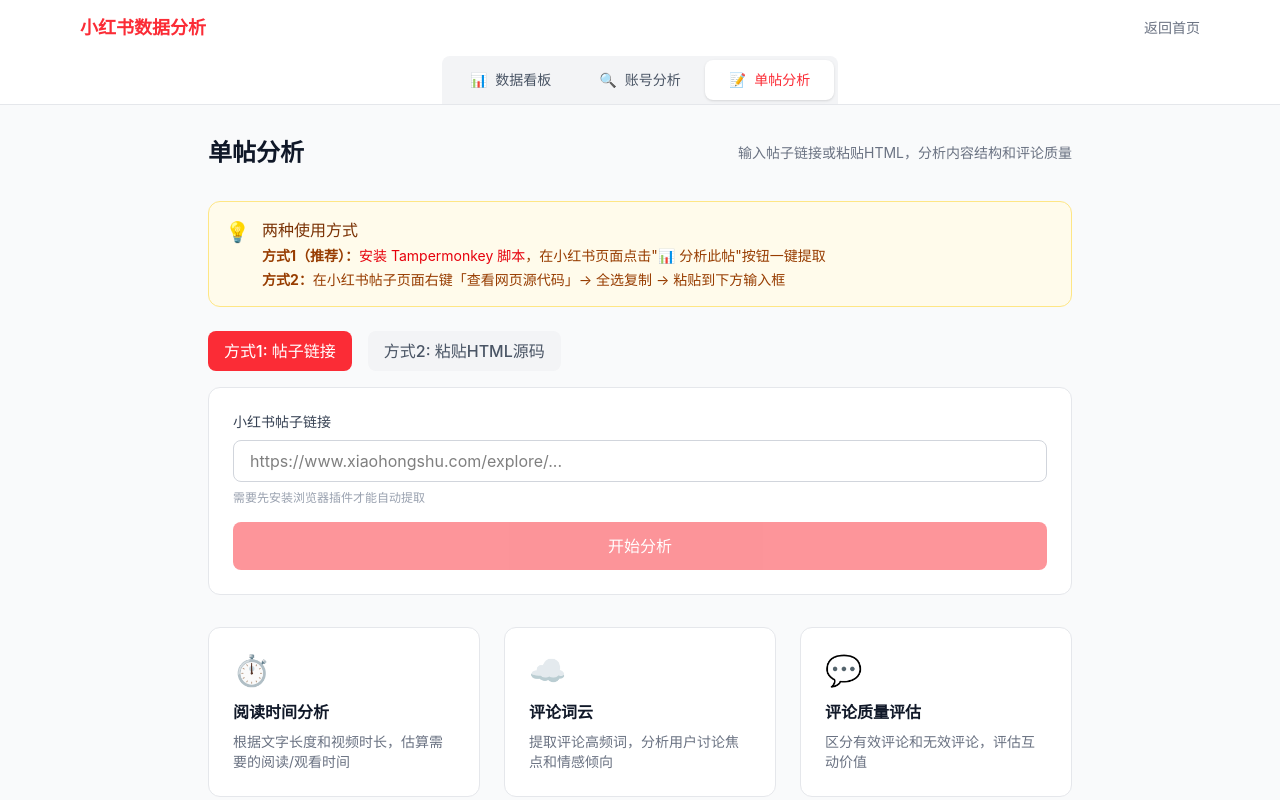
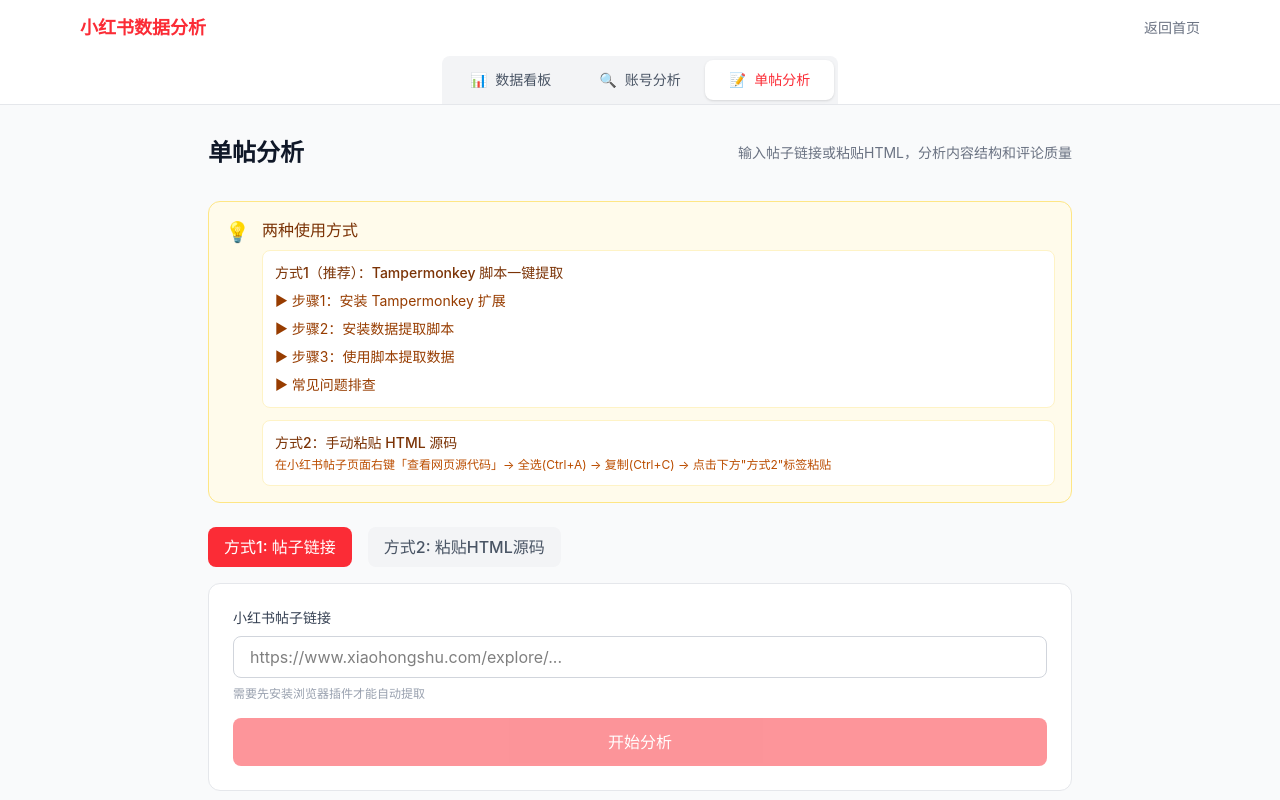
Before and after one commit to CenterTea/xhs-analytics, a React (Vite) app: page /post-analysis in a window 1280 px wide. Shown: the top 800 px of the page. Built offline with nearby package versions, Linux system fonts and the light colour scheme; the HTML template or start-up script is replaced by a standard one.

Commit message:
Add detailed Tampermonkey installation tutorial

```diff
--- a/src/pages/PostAnalysisPage.tsx
+++ b/src/pages/PostAnalysisPage.tsx
@@ -233,22 +233,73 @@
       <div className="bg-amber-50 rounded-xl border border-amber-200 p-4 mb-6">
         <div className="flex items-start gap-3">
           <span className="text-xl">💡</span>
-          <div>
-            <h4 className="font-medium text-amber-900 mb-1">两种使用方式</h4>
-            <p className="text-sm text-amber-800">
-              <strong>方式1（推荐）：</strong>
-              <a
-                href="/xhs-analytics/xhs-extractor.user.js"
-                target="_blank"
-                className="text-red-600 hover:underline"
-              >
-                安装 Tampermonkey 脚本
-              </a>
-              ，在小红书页面点击"📊 分析此帖"按钮一键提取
-            </p>
-            <p className="text-sm text-amber-800 mt-1">
-              <strong>方式2：</strong>在小红书帖子页面右键「查看网页源代码」→ 全选复制 → 粘贴到下方输入框
-            </p>
+          <div className="flex-1">
+            <h4 className="font-medium text-amber-900 mb-2">两种使用方式</h4>
+
+            {/* 方式1 详细教程 */}
+            <div className="bg-white rounded-lg p-3 mb-3 border border-amber-100">
+              <p className="text-sm font-medium text-amber-900 mb-2">方式1（推荐）：Tampermonkey 脚本一键提取</p>
+
+              <div className="space-y-2">
+                <details className="group">
+                  <summary className="cursor-pointer text-sm text-amber-800 hover:text-amber-900 flex items-center gap-1">
+                    <span className="transition-transform group-open:rotate-90">▶</span>
+                    步骤1：安装 Tampermonkey 扩展
+                  </summary>
+                  <div className="mt-2 pl-4 text-xs text-amber-700 space-y-1">
+                    <p>• Chrome/Edge 用户：访问 Chrome 网上应用店，搜索"Tampermonkey"，点击"添加至 Chrome"</p>
+                    <p>• Safari 用户：Mac App Store 搜索"Tampermonkey"安装</p>
+                    <p>• 安装成功后，浏览器右上角会出现一个黑色/彩色的圆形图标</p>
+                  </div>
+                </details>
+
+                <details className="group">
+                  <summary className="cursor-pointer text-sm text-amber-800 hover:text-amber-900 flex items-center gap-1">
+                    <span className="transition-transform group-open:rotate-90">▶</span>
+                    步骤2：安装数据提取脚本
+                  </summary>
+                  <div className="mt-2 pl-4 text-xs text-amber-700 space-y-1">
+                    <p>• 点击下方链接：<a href="/xhs-analytics/xhs-extractor.user.js" target="_blank" className="text-red-600 hover:underline font-medium">安装小红书数据提取脚本</a></p>
+                    <p>• 浏览器会跳转到 Tampermonkey 的安装确认页面</p>
+                    <p>• 点击页面上的"安装"按钮（绿色按钮）</p>
+                    <p>• 安装成功后，Tampermonkey 图标会显示数字"1"，表示有1个脚本在运行</p>
+                  </div>
+                </details>
+
+                <details className="group">
+                  <summary className="cursor-pointer text-sm text-amber-800 hover:text-amber-900 flex items-center gap-1">
+                    <span className="transition-transform group-open:rotate-90">▶</span>
+                    步骤3：使用脚本提取数据
+                  </summary>
+                  <div className="mt-2 pl-4 text-xs text-amber-700 space-y-1">
+                    <p>• 打开任意小红书帖子页面（如 xiaohongshu.com/explore/xxxxx）</p>
+                    <p>• 等待页面完全加载（约2-3秒）</p>
+                    <p>• 页面右上角会出现红色按钮"📊 分析此帖"</p>
+                    <p>• 点击按钮，脚本会自动滚动加载评论（最多500条）</p>
+                    <p>• 数据提取完成后，会自动跳转到本页面并显示分析结果</p>
+                  </div>
+                </details>
+
+                <details className="group">
+                  <summary className="cursor-pointer text-sm text-amber-800 hover:text-amber-900 flex items-center gap-1">
+                    <span className="transition-transform group-open:rotate-90">▶</span>
+                    常见问题排查
+                  </summary>
+                  <div className="mt-2 pl-4 text-xs text-amber-700 space-y-1">
+                    <p>• <strong>没有出现"分析此帖"按钮？</strong> 刷新页面，或检查 Tampermonkey 是否开启（图标应为彩色）</p>
+                    <p>• <strong>按钮点击没反应？</strong> 确保你在帖子详情页，不是列表页</p>
+                    <p>• <strong>提取的评论太少？</strong> 脚本需要滚动加载，耐心等待10-20秒</p>
+                    <p>• <strong>如何卸载脚本？</strong> 点击 Tampermonkey 图标 → 找到脚本 → 点击垃圾桶图标</p>
+                  </div>
+                </details>
+              </div>
+            </div>
+
+            {/* 方式2 简要说明 */}
+            <div className="bg-white rounded-lg p-3 border border-amber-100">
+              <p className="text-sm font-medium text-amber-900 mb-1">方式2：手动粘贴 HTML 源码</p>
+              <p className="text-xs text-amber-700">在小红书帖子页面右键「查看网页源代码」→ 全选(Ctrl+A) → 复制(Ctrl+C) → 点击下方"方式2"标签粘贴</p>
+            </div>
           </div>
         </div>
       </div>
```
